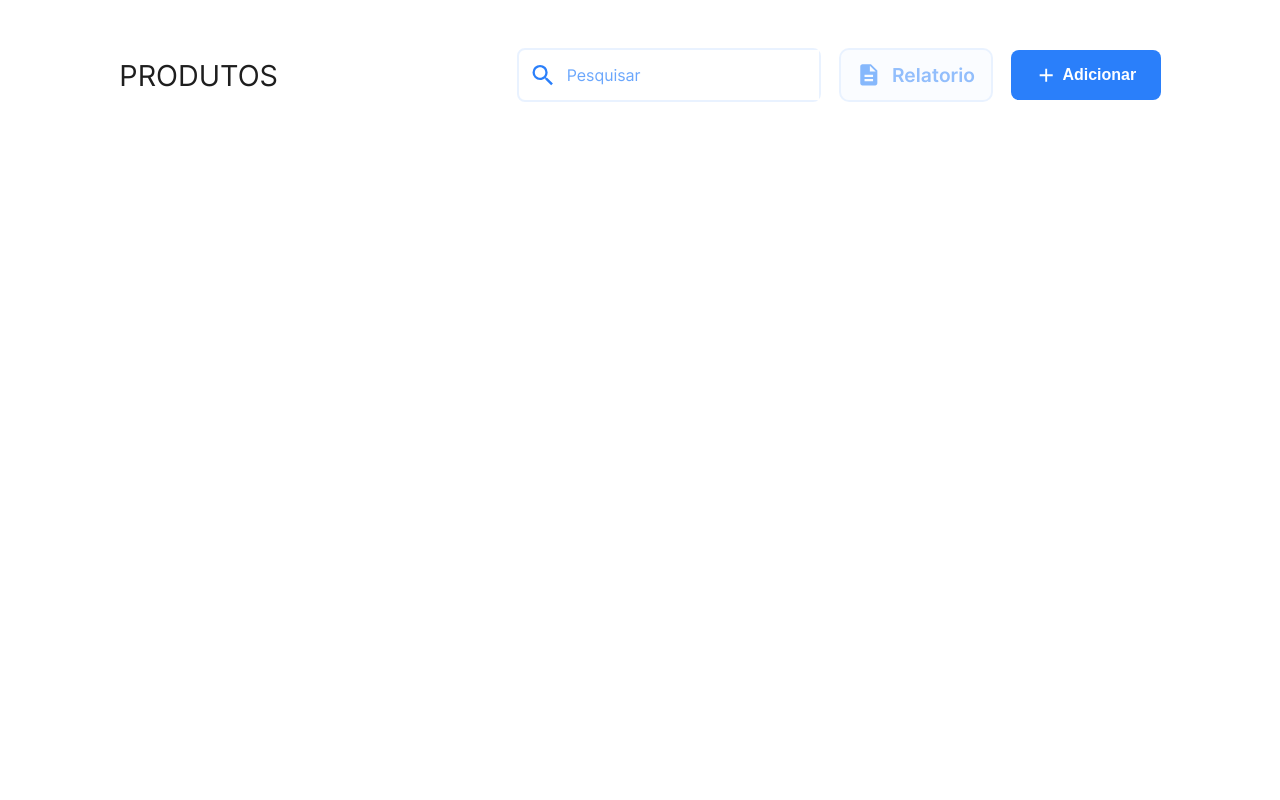
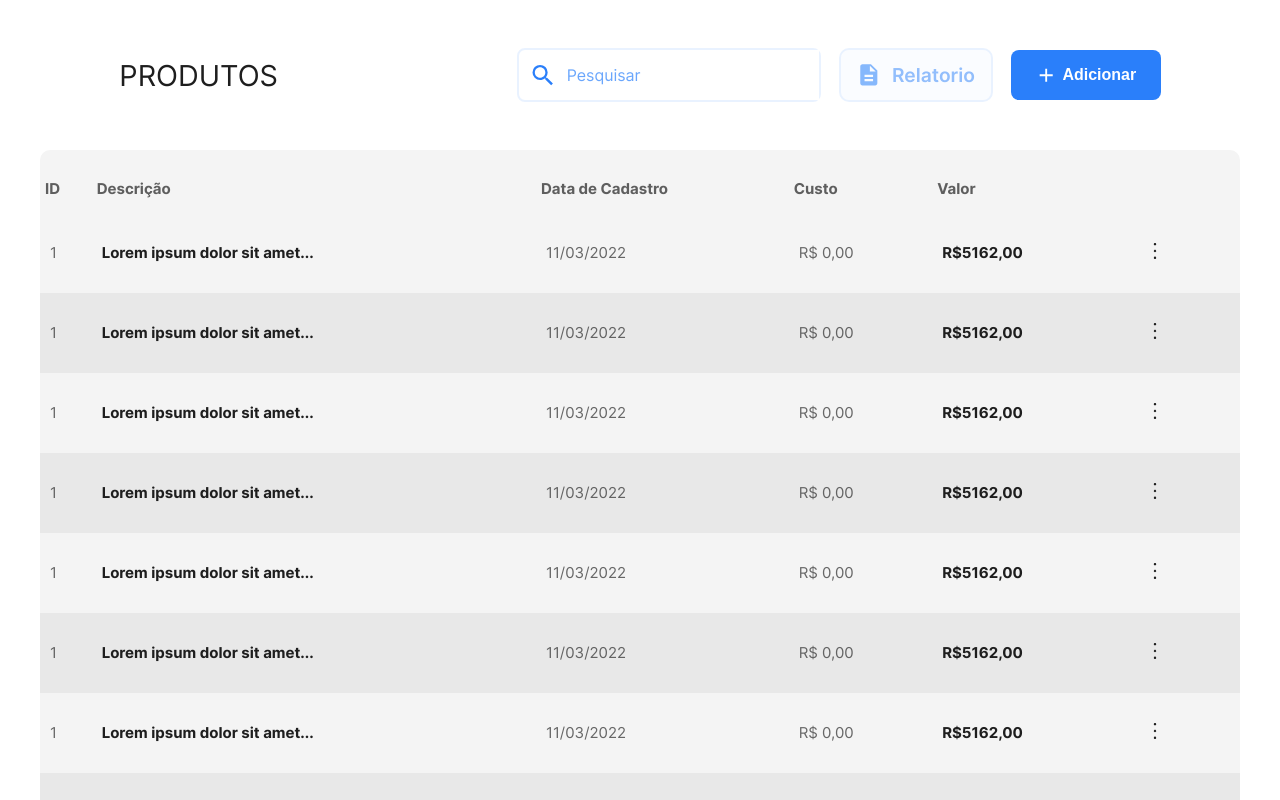
Before and after one commit to MTS2313/crm-exatas-project, a React (Vite) app: page /cata in a window 1280 px wide. Shown: the top 800 px of the page. Built offline with nearby package versions, Linux system fonts and the light colour scheme.

Commit message:
productsec

```diff
--- a/src/Routes.jsx
+++ b/src/Routes.jsx
@@ -12,6 +12,7 @@ import Login from "./pages/signin/Login";
 import App from "./App";
 import ViewProduct from "./pages/Sections/Catalog/Modals/ViewProduct";
 import Catalog from "./pages/Sections/Catalog/Catalog";
+import Home from "./pages/Home/Home";
 
 export default function () {
   return (
@@ -20,7 +21,7 @@ export default function () {
         <Route path="/" element={<Portfolio />} exact />
         <Route path="/signin" element={<Login />} />
         <Route path="/signup" element={<CreateAccount />} />
-
+        <Route path="/home" element={<Home/>}/>
         {/* URLs  PARA TESTE */}
         <Route path="/viewProduct" element={<ViewProduct />} />
         <Route path="/testtable" element={<App />} />
--- a/src/pages/Home/Home.jsx
+++ b/src/pages/Home/Home.jsx
@@ -3,6 +3,7 @@ import MenuContent from "../../components/Navbar/MenuContent";
 import NavContent from "../../components/SectionsNav/NavContent";
 import "./styles/Home.scss";
 import DashboardScreen from "../../components/CRM/CRMPages/Dashboard";
+import Catalog from "../Sections/Catalog/Catalog";
 
 function Home() {
   const [componentActual, setComponentActual] = useState("");
@@ -13,10 +14,9 @@ function Home() {
         return <DashboardScreen/>
         break;
       case 1:
-        return<h3>case 1</h3>
         break;
-      case 2:
-        return <h3>case 2</h3>
+        case 2:
+        return <Catalog/>
         break;
       case 3:
             setCurrentSection(4)
--- a/src/pages/Home/styles/Home.scss
+++ b/src/pages/Home/styles/Home.scss
@@ -1,8 +1,13 @@
 .Home{
     width: 100vw;
     height: 100vh;
+overflow: hidden;
     display: flex;
     .RenderContent{
         margin: 0px auto;
     }
 }
+.RenderContent{
+    width: inherit;
+    height: 100vh;
+}
--- a/src/pages/Sections/Catalog/Catalog.jsx
+++ b/src/pages/Sections/Catalog/Catalog.jsx
@@ -1,12 +1,18 @@
-import React from 'react'
-import Header from '../../../components/GlobalComponents/Header/Header'
-
+import React from "react";
+import Header from "../../../components/GlobalComponents/Header/Header";
+import TableLayout from "../../../components/Table/Table";
+import testSkuDataList from "./Modals/data/testSkuData";
+import schema from "../../../assets/data/tables/product.schema";
+import "./Modals/style/Catalog.scss"
 function Catalog() {
   return (
     <div className="Catalog">
-      <Header PageName={"Produtos"} SubPageName="s"/>
+      <Header PageName={"Produtos"} SubPageName="s" />
+      <div className="TableContent">
+        <TableLayout data={testSkuDataList} schema={schema} />
+      </div>
     </div>
-    )
+  );
 }
 
-export default Catalog
+export default Catalog;
--- a/src/pages/Sections/Catalog/Modals/ViewProduct.jsx
+++ b/src/pages/Sections/Catalog/Modals/ViewProduct.jsx
@@ -6,7 +6,7 @@ import ModalTextField from '../../../../components/Modal/ModalTextField/ModalTex
 import FilledButton from '../../../../components/Portfolio/FilledButtonComponent';
 import './style/ViewProduct.scss'
 import TableLayout from '../../../../components/Table/Table';
-import { testSkuDataList } from './data/testSkuData';
+import  testSkuDataList  from './data/testSkuData';
 import schema from "../../../../assets/data/tables/productSku.schema"
 import { useState } from 'react';
 const ViewProduct = ({ handleClose }) => {
--- a/src/pages/Sections/Catalog/Modals/data/testSkuData.js
+++ b/src/pages/Sections/Catalog/Modals/data/testSkuData.js
@@ -1,4 +1,60 @@
-export const testSkuDataList = [
+const testSkuDataList = [
+     {
+          id: '1',
+          description: 'Lorem ipsum dolor sit amet...',
+          date_of_register: '11/03/2022',
+          cost: 'R$ 0,00',
+          value: 'R$5162,00'
+     },
+     {
+          id: '1',
+          description: 'Lorem ipsum dolor sit amet...',
+          date_of_register: '11/03/2022',
+          cost: 'R$ 0,00',
+          value: 'R$5162,00'
+     },
+     {
+          id: '1',
+          description: 'Lorem ipsum dolor sit amet...',
+          date_of_register: '11/03/2022',
+          cost: 'R$ 0,00',
+          value: 'R$5162,00'
+     },
+     {
+          id: '1',
+          description: 'Lorem ipsum dolor sit amet...',
+          date_of_register: '11/03/2022',
+          cost: 'R$ 0,00',
+          value: 'R$5162,00'
+     },
+     {
+          id: '1',
+          description: 'Lorem ipsum dolor sit amet...',
+          date_of_register: '11/03/2022',
+          cost: 'R$ 0,00',
+          value: 'R$5162,00'
+     },
+     {
+          id: '1',
+          description: 'Lorem ipsum dolor sit amet...',
+          date_of_register: '11/03/2022',
+          cost: 'R$ 0,00',
+          value: 'R$5162,00'
+     },
+     {
+          id: '1',
+          description: 'Lorem ipsum dolor sit amet...',
+          date_of_register: '11/03/2022',
+          cost: 'R$ 0,00',
+          value: 'R$5162,00'
+     },
+     {
+          id: '1',
+          description: 'Lorem ipsum dolor sit amet...',
+          date_of_register: '11/03/2022',
+          cost: 'R$ 0,00',
+          value: 'R$5162,00'
+     },
      {
           id: '1',
           description: 'Lorem ipsum dolor sit amet...',
@@ -28,3 +84,4 @@ export const testSkuDataList = [
           value: 'R$5162,00'
      },
 ]
+export default testSkuDataList
--- /dev/null
+++ b/src/pages/Sections/Catalog/Modals/style/Catalog.scss
@@ -0,0 +1,12 @@
+.Catalog {
+    height: inherit;
+  .TableContent {
+    margin: 0px 40px;
+    height: 100%;
+    background-color: #F4F4F4;
+    border-radius: 10px;
+  }
+  .buttonPopup .containerOptions {
+    left: -210px;
+}
+}
```
